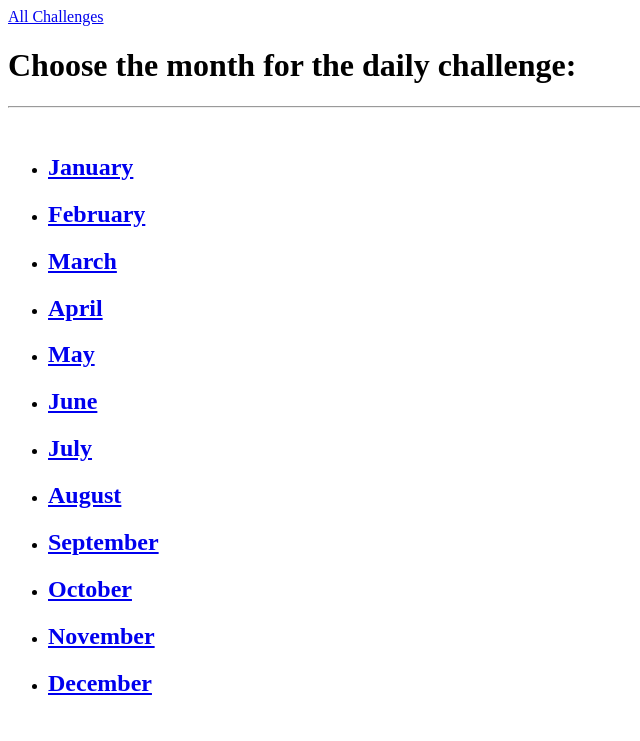
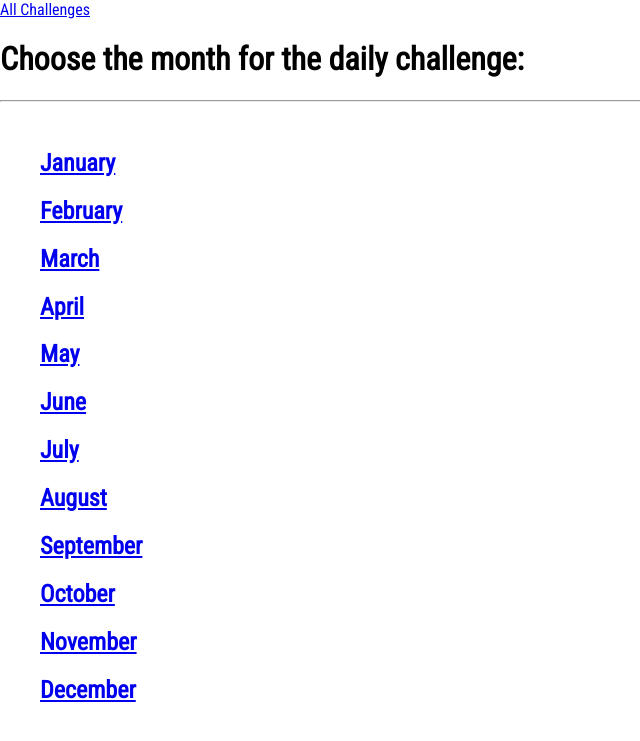
Before and after one commit to AceHunterr/First_Django_Project, a Django app: page /challenges/ in a window 1280 px wide. Shown: the top 741 px of the page, without its empty margins (0-640 px from the left). Run offline with Django 4.2, Linux system fonts and the light colour scheme.

Commit message:
Added Global CSS

```diff
--- a/challenges/static/challenges/challenges.css
+++ b/challenges/static/challenges/challenges.css
@@ -0,0 +1,3 @@
+ul{
+    list-style: none;
+}
--- a/challenges/templates/challenges/index.html
+++ b/challenges/templates/challenges/index.html
@@ -1,9 +1,13 @@
 {% extends "base.html" %}
+{% load static %}
+
+{% block css_files %}
+    <link rel="stylesheet" href="{% static "challenges/challenges.css" %}">
+{% endblock %}
 
 {% block my_title %}
     Monthly Challenges
 {% endblock %}
-
 
 {% block content %}
     {% include "challenges/includes/header.html" %}
--- a/monthly_challenges/settings.py
+++ b/monthly_challenges/settings.py
@@ -125,3 +125,7 @@ STATIC_URL = 'static/'
 # https://docs.djangoproject.com/en/4.0/ref/settings/#default-auto-field
 
 DEFAULT_AUTO_FIELD = 'django.db.models.BigAutoField'
+
+STATICFILES_DIRS = [
+    BASE_DIR/ "static"
+]
--- /dev/null
+++ b/static/styles.css
@@ -0,0 +1,9 @@
+@import url('https://fonts.googleapis.com/css2?family=Roboto+Condensed&display=swap');
+html{
+    font-family: 'Roboto Condensed', sans-serif;
+}
+
+body{
+    margin: 0;
+
+}
--- a/templates/base.html
+++ b/templates/base.html
@@ -1,8 +1,11 @@
+{% load static %}
 <!DOCTYPE html>
 <html lang="en">
 <head>
     <meta charset="UTF-8">
     <title>{% block my_title %}My Challenges{% endblock %}</title>
+    <link rel="stylesheet" href="{% static "styles.css" %}">
+    {% block css_files %}{% endblock %}
 </head>
 <body>
     {% block content %}{% endblock %}
```
